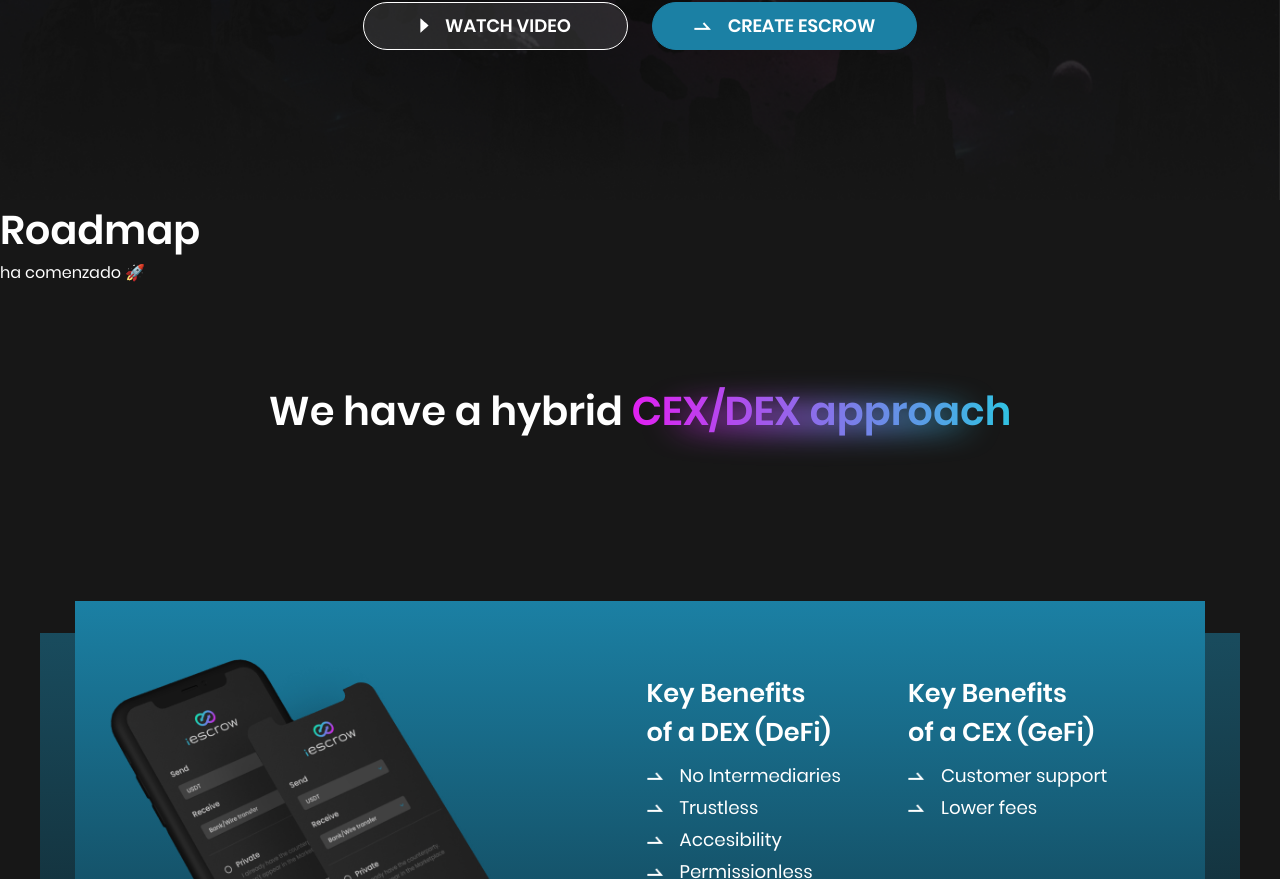
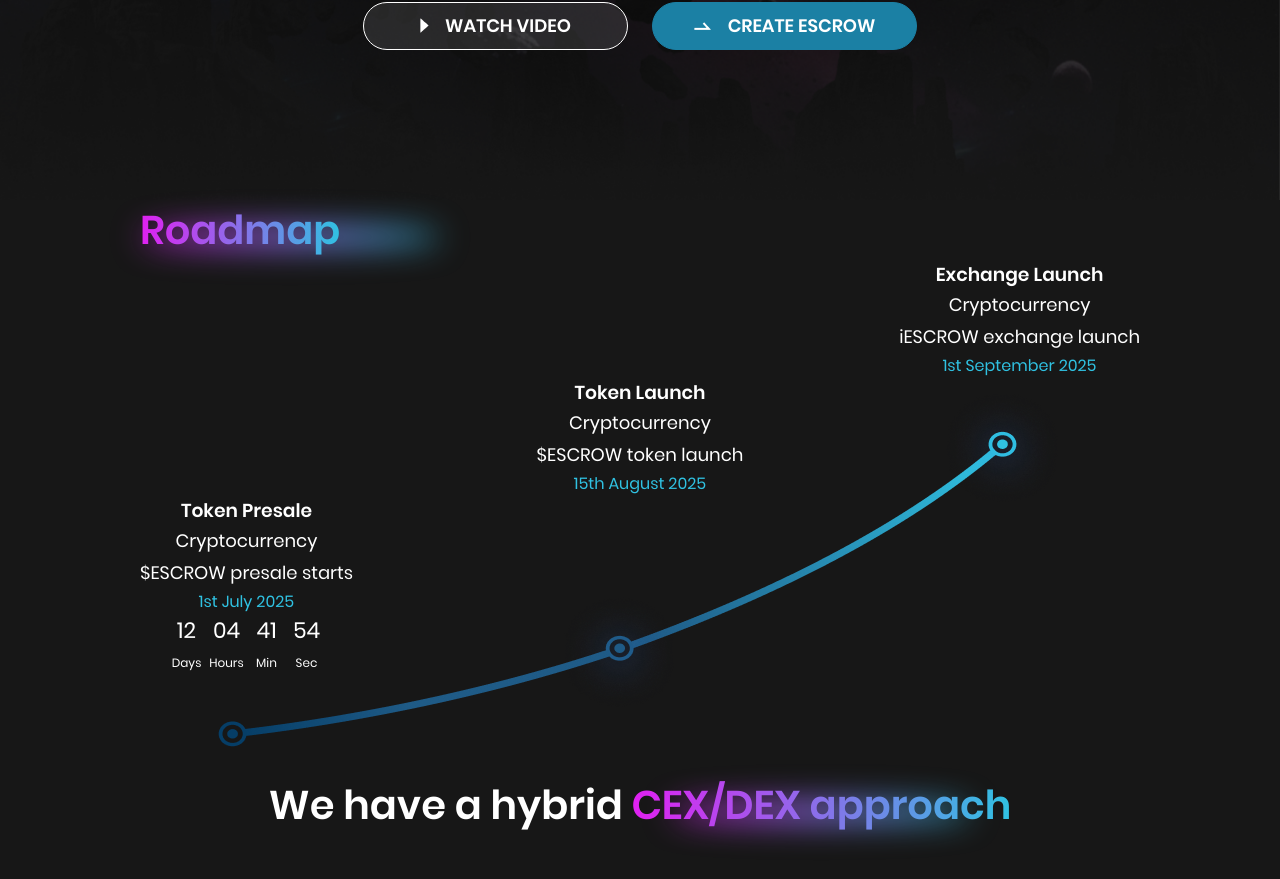
Before and after one commit to iEscrow/Platform-Landing-Page, a React (Vite) app: page / in a window 1280 px wide. Shown: the part 600-1479 px from the top of the page. Built offline with nearby package versions, Linux system fonts and the light colour scheme.

Commit message:
feat: roadmap test in desktop

```diff
--- a/src/index.css
+++ b/src/index.css
@@ -93,7 +93,8 @@ h2 {
   font-size: 1.5rem;
   font-weight: 600;
 }
-ul {
+ul,
+ol {
   list-style: none;
 }
 @media screen and (min-width: 768px) {
--- a/src/layout/home/roadmap/Roadmap.jsx
+++ b/src/layout/home/roadmap/Roadmap.jsx
@@ -1,14 +1,49 @@
 import styles from './Roadmap.module.css';
 import { useCountdown, CountdownTimer } from '@features';
+import timeLine from '@assets/images/roadmap/line_desktop.png';
+import { GradientTitle } from '@components';
 
 export default function Roadmap() {
-  const tokenPresaleDate = new Date('2024-12-05T00:00:00Z').getTime();
+  const tokenPresaleDate = new Date('2025-01-05T00:00:00Z').getTime();
   const tokenPresaleCountdown = useCountdown(tokenPresaleDate);
 
   return (
-    <div className={styles.roadmap}>
-      <h2>Roadmap</h2>
-      <CountdownTimer timeLeft={tokenPresaleCountdown} variant="lg" />
-    </div>
+    <section className={styles.roadmap}>
+      <h2>
+        <GradientTitle>Roadmap</GradientTitle>
+      </h2>
+      <div className={styles.timeLine}>
+        <img src={timeLine} alt="roadmap time line" />
+      </div>
+      <ul className={styles.list}>
+        <li className={styles.exchangeLaunch}>
+          <div className={styles.container}>
+            <h3>Exchange Launch</h3>
+            <p>Cryptocurrency</p>
+            <p>iESCROW exchange launch</p>
+            <span className={styles.date}>1st September 2025</span>
+          </div>
+        </li>
+
+        <li className={styles.tokenLaunch}>
+          <div className={styles.container}>
+            <h3>Token Launch</h3>
+            <p>Cryptocurrency</p>
+            <p>$ESCROW token launch</p>
+            <span className={styles.date}>15th August 2025</span>
+          </div>
+        </li>
+
+        <li className={styles.tokenPresale}>
+          <div className={styles.container}>
+            <h3>Token Presale</h3>
+            <p>Cryptocurrency</p>
+            <p>$ESCROW presale starts</p>
+            <span className={styles.date}>1st July 2025</span>
+            <CountdownTimer timeLeft={tokenPresaleCountdown} variant="sm" />
+          </div>
+        </li>
+      </ul>
+    </section>
   );
 }
--- a/src/layout/home/roadmap/Roadmap.module.css
+++ b/src/layout/home/roadmap/Roadmap.module.css
@@ -1,3 +1,57 @@
 .roadmap {
   color: var(--light-text-color);
+  position: relative;
+  display: flex;
+  flex-direction: column;
+  align-items: center;
+  justify-content: center;
+  text-align: start;
 }
+.roadmap h2 {
+  width: 100%;
+  max-width: 1000px;
+  text-align: start;
+}
+.timeLine {
+  position: absolute;
+  padding-top: 16rem;
+  margin: 0 auto;
+  max-width: 1000px;
+  display: flex;
+  justify-content: center;
+  align-items: center;
+}
+.timeLine img {
+  width: 100%;
+}
+.list {
+  left: 0;
+  top: 0;
+  width: 100%;
+  display: flex;
+  flex-direction: column;
+  max-width: 1000px;
+  margin: 0 auto;
+}
+.list li {
+  width: 100%;
+  display: flex;
+}
+.container {
+  display: flex;
+  flex-direction: column;
+  align-items: center;
+  text-align: center;
+}
+.tokenPresale {
+  justify-content: flex-start;
+}
+.tokenLaunch {
+  justify-content: center;
+}
+.exchangeLaunch {
+  justify-content: flex-end;
+}
+.date {
+  color: var(--text-decoration-color);
+}
```
Also changed, not shown: src/assets/images/roadmap/line_desktop.png (added).
